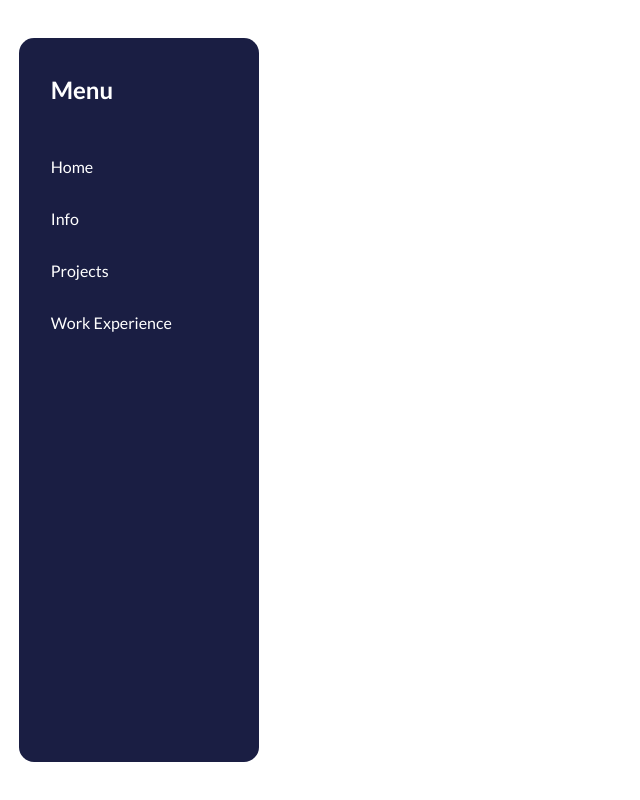
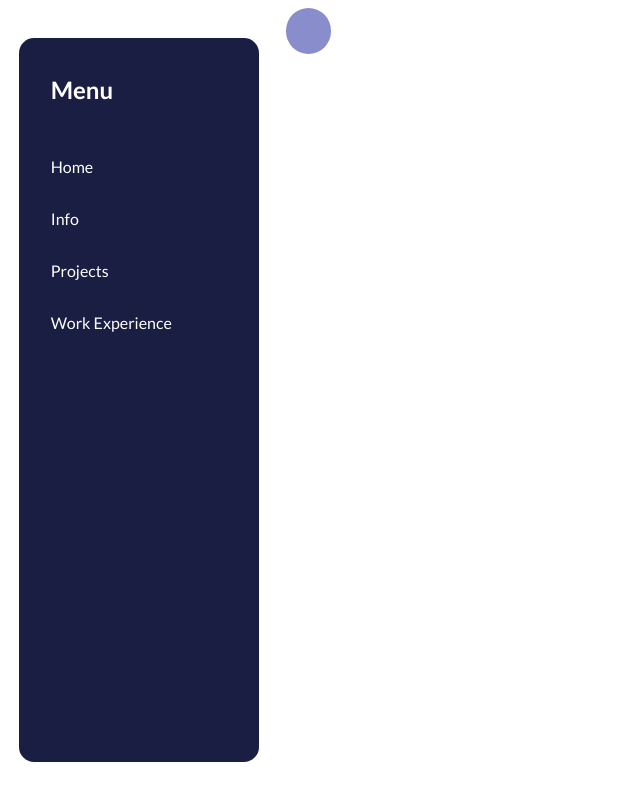
Before and after one commit to hwanggu-corgi/portfolio-dashboard, a React (Create React App) app in the folder front-end/: page / in a window 1280 px wide. Shown: the whole page, without its empty margins (0-640 px from the left). Built offline with nearby package versions, Linux system fonts and the light colour scheme.

Commit message:
feat: Add progress #21 'portfolio dashboard'

```diff
--- a/front-end/package.json
+++ b/front-end/package.json
@@ -5,6 +5,8 @@
   "homepage": "https://hwanggu-corgi.github.io/portfolio-dashboard/",
   "dependencies": {
     "@fortawesome/fontawesome-svg-core": "^1.2.34",
+    "@fortawesome/free-solid-svg-icons": "^5.15.2",
+    "@fortawesome/react-fontawesome": "^0.1.14",
     "@testing-library/jest-dom": "^5.11.4",
     "@testing-library/react": "^11.1.0",
     "@testing-library/user-event": "^12.1.10",
--- a/front-end/src/App.js
+++ b/front-end/src/App.js
@@ -1,5 +1,5 @@
 import './App.css';
-import { PrimaryNavMenu } from './components/Navigation';
+import { PrimaryNavMenu, SecondaryNavMenu } from './components/Navigation';
 import { HashRouter, Route, Switch } from 'react-router-dom';
 
 function App() {
@@ -7,6 +7,7 @@ function App() {
     <HashRouter>
       <div className="App">
         <PrimaryNavMenu/>
+        <SecondaryNavMenu/>
       </div>
     </HashRouter>
   );
--- a/front-end/src/components/Navigation/index.js
+++ b/front-end/src/components/Navigation/index.js
@@ -6,6 +6,8 @@ import { faUser } from '@fortawesome/free-solid-svg-icons';
 
 const colorNavyBlue = '#1A1E43';
 const colorWhite = '#FFFFFF';
+const colorGrey = '#D7D7D7';
+const colorPurple = '#8A8DCC';
 const borderRadius = "0.94rem";
 
 const PrimaryNavMenuStyle = {
@@ -57,15 +59,32 @@ function PrimaryNavMenu() {
     );
 };
 
-const UserIconStyle = {
+const UserStyle = {
+    Div: styled.div`
+        color: ${colorPurple};
+        background-color: ${colorPurple};
+        padding: 0.8em;
+        display: inline-block;
+        border-radius: 50%;
+        margin-right: 1em;
 
+        div {
+            width: 1.25em;
+            height: 1.25em;
+            display: flex;
+            justify-content: center;
+            align-items: center;
+        }
+    `
 };
 
-function userIcon() {
+function User() {
     return (
-        <UserIconStyle.Header>
-
-        </UserIconStyle.Header>
+        <UserStyle.Div>
+            <div>
+                <FontAwesomeIcon icon={faUser}/>
+            </div>
+        </UserStyle.Div>
     );
 };
 
@@ -87,7 +106,7 @@ const SecondaryNavMenuStyle = {
 function SecondaryNavMenu() {
     return (
         <SecondaryNavMenuStyle.Header>
-
+            <User/>
         </SecondaryNavMenuStyle.Header>
     );
 };
```
Also changed, not shown: 1 other file (tests, documents, lock files or other folders).
